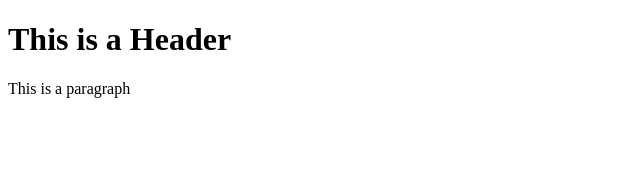
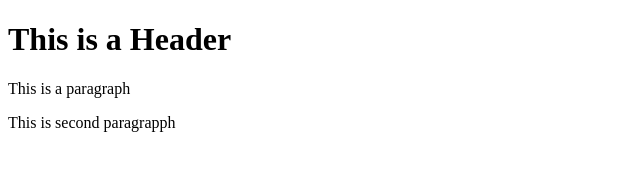
Before and after one commit to Utsavsharma697/git_test, a plain HTML site: page index.html in a window 1280 px wide. Shown: the whole page, without its empty margins (0-640 px from the left). Drawn offline with Linux system fonts and the light colour scheme.

Commit message:
Third new commit

```diff
--- a/index.html
+++ b/index.html
@@ -5,6 +5,7 @@
 	<body>
 	<h1>This is a Header</h1>
 	<p> This is a paragraph</p>
+	<p>This is second paragrapph</p>
 
 	</body>
 </html>
```
